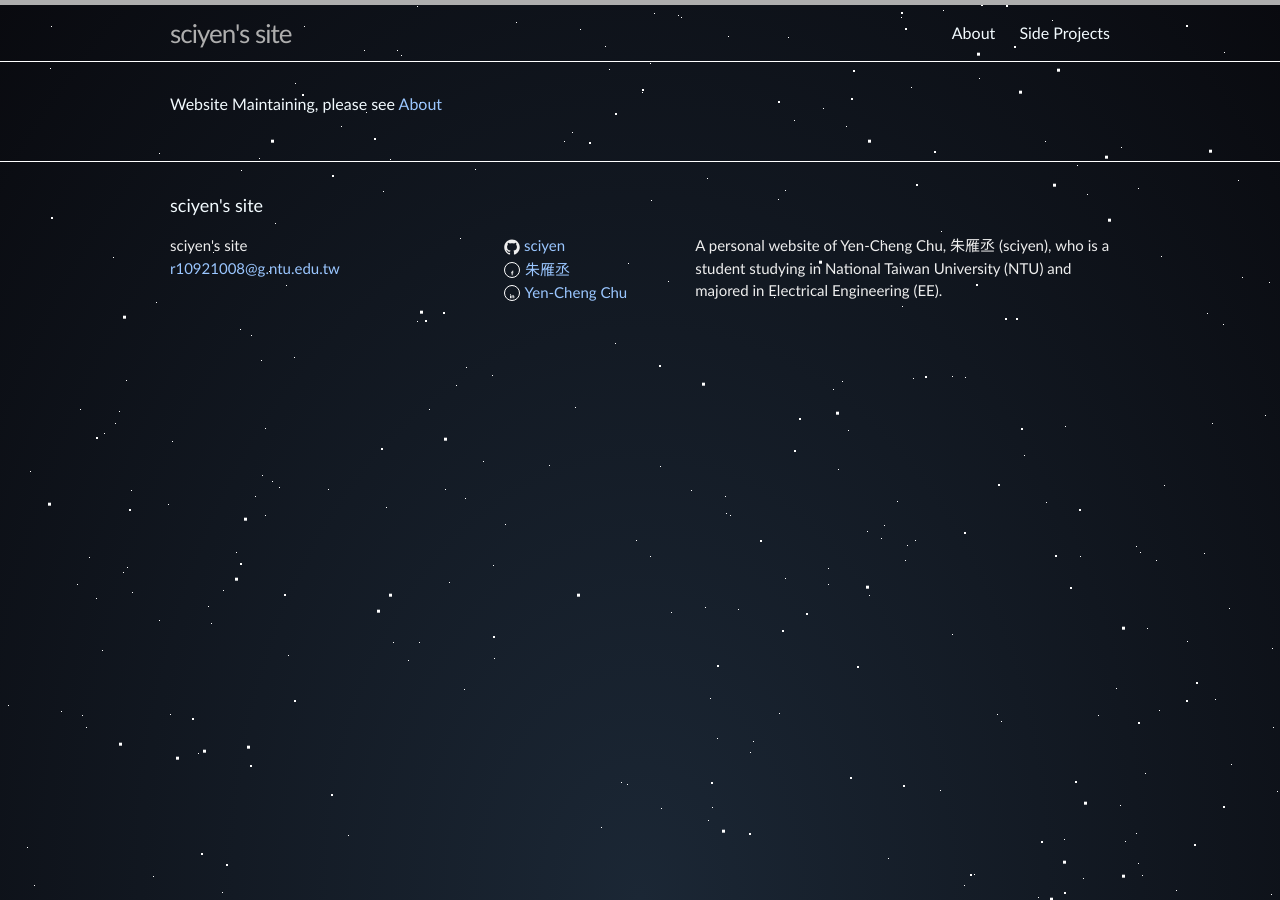
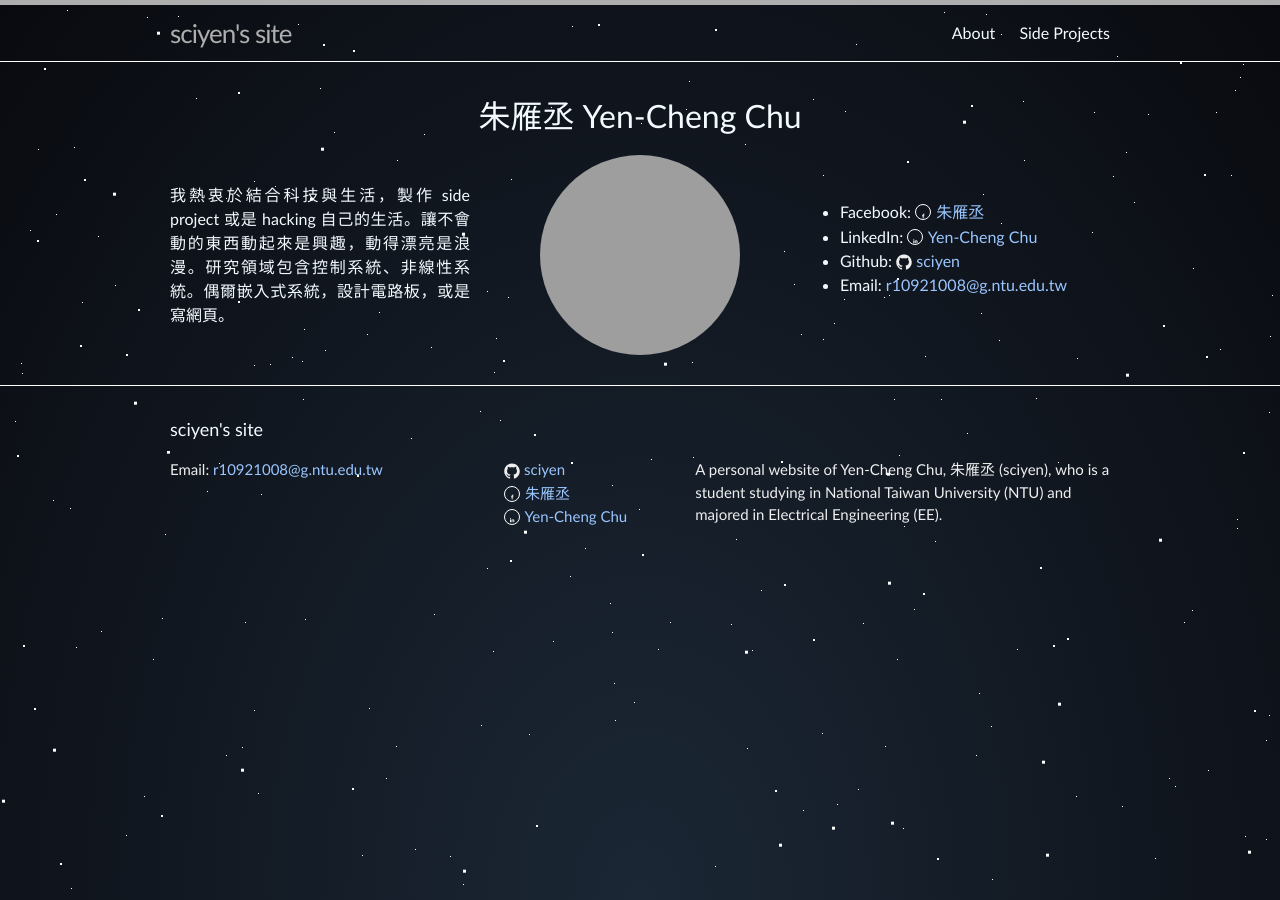
Before and after one commit to sciyen/sciyen.github.io, a Jekyll site: the page built from index.md, in a window 1280 px wide. Built offline with Jekyll 4.4.1, drawn with Linux system fonts in a browser that asks for light colours; grey boxes are pictures that could not be loaded.

Commit message:
Site update

```diff
--- a/_includes/footer.html
+++ b/_includes/footer.html
@@ -7,8 +7,7 @@
     <div class="footer-col-wrapper">
       <div class="footer-col footer-col-1">
         <ul class="contact-list">
-          <li>{{ site.title }}</li>
-          <li><a href="mailto:{{ site.email }}">{{ site.email }}</a></li>
+          <li>Email: <a href="mailto:{{ site.email }}">{{ site.email }}</a></li>
         </ul>
       </div>
 
--- a/css/main.scss
+++ b/css/main.scss
@@ -60,4 +60,62 @@ $on-laptop:        800px;
             width: 30%;
         }
     }
+    ul{
+        li{
+            ul{
+                li{
+                    display: inline-block;
+                    margin: 0;
+                    height: 100%;
+                    position: relative;
+                    top: 50%;
+                }
+                li:first-child{
+                    width: 3em;
+                }
+                li:nth-child(2){
+                    width: 60%;
+                }
+            }
+        }
+    }
 }
+
+.img-circle{
+    width: 200px;
+    height: 200px;
+    border-radius: 50%;
+    overflow: hidden;
+    object-fit: cover;
+    margin:auto;
+}
+
+h1{
+    text-align:center;
+}
+
+li {
+    span{
+        color: $brand-color;
+    }
+}
+
+
+.intro-block{
+    display: flex;
+    flex-direction: row;
+    flex-wrap: wrap;
+    justify-content: space-between;
+    align-items: center;        // vertical alignment
+
+    text-align:justify;
+
+    div{
+        display: flex;
+        width: 300px;
+    }
+
+    img{
+        width: 200px;
+    }
+}
--- a/index.md
+++ b/index.md
@@ -2,4 +2,26 @@
 layout: default
 ---
 
-Website Maintaining, please see [About](./about.md)
+<!-- Website Maintaining, please see [About](./about.md) -->
+
+<h1>朱雁丞 Yen-Cheng Chu</h1>
+<div class="intro-block">
+    <div>
+    我熱衷於結合科技與生活，製作 side project 或是 hacking 自己的生活。讓不會動的東西動起來是興趣，動得漂亮是浪漫。研究領域包含控制系統、非線性系統。偶爾嵌入式系統，設計電路板，或是寫網頁。
+    </div>
+    <div>
+        <img src="../assets/me.png" class="img-circle">
+    </div>
+    <div>
+        <ul>
+            <li>Facebook: {% include icon-fb.html username=site.facebook_username url=site.facebook_url%}</li>
+            {% if site.linkedin_username %}
+            <li>LinkedIn: {% include icon-linkedin.html username=site.linkedin_username url=site.linkedin_url%}</li>
+            {% endif %}
+            {% if site.github_username %}
+            <li>Github: {% include icon-github.html username="sciyen" %}</li>
+            {% endif %}
+            <li>Email: <a href="mailto:{{ site.email }}">{{ site.email }}</a></li>
+        </ul>
+    </div>
+</div>
```
Also changed, not shown: about.md (+24 -5 lines), readme.md (added).
